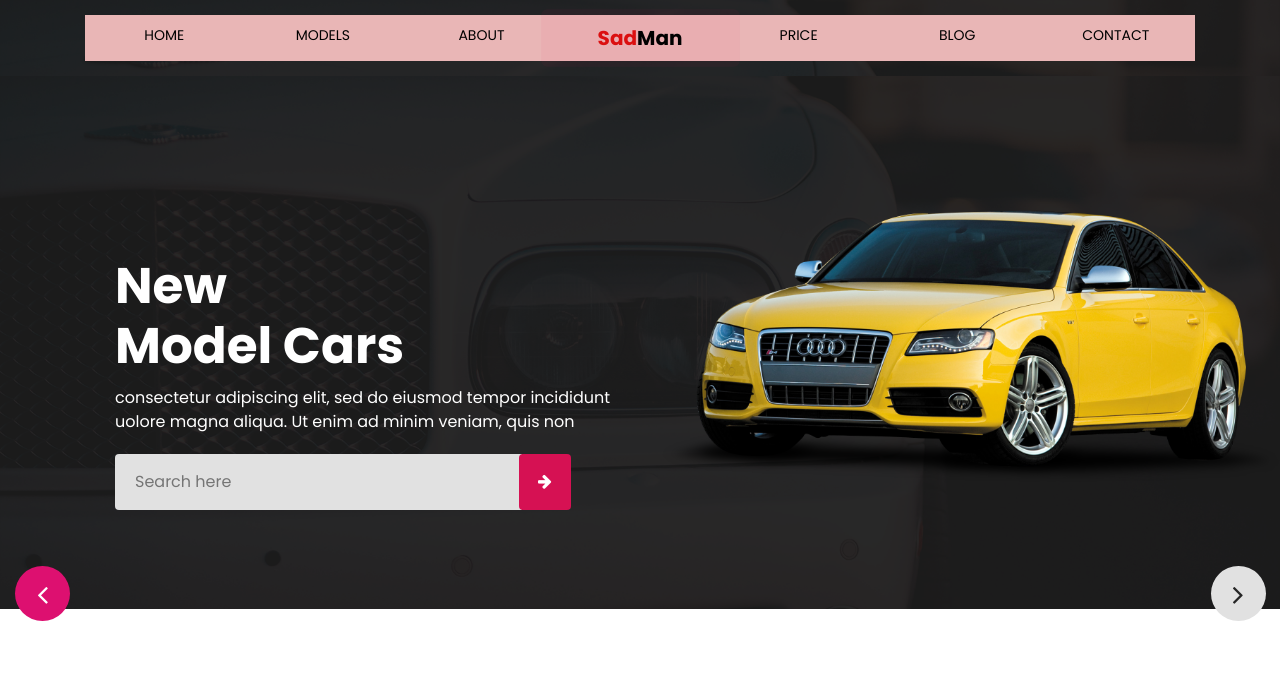
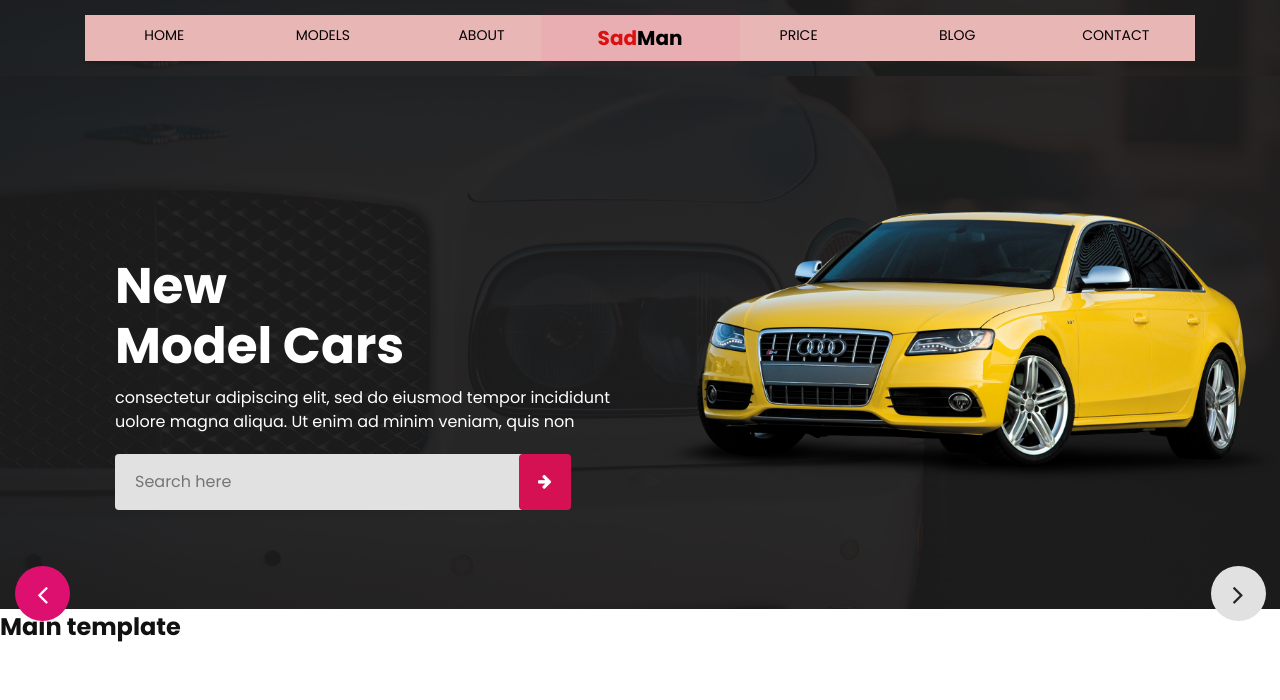
Before and after one commit to sadmansakibevan/Oberlo, a plain HTML site: page index.html in a window 1280 px wide. Shown: the top 700 px of the page. Drawn offline with nearby package versions, Linux system fonts and the light colour scheme; files whose address does not match are found by name.

Commit message:
Update index.html

```diff
--- a/index.html
+++ b/index.html
@@ -125,6 +125,7 @@
       </div>
       <!-- banner section end -->
       <!-- about section start -->
+      <li><a href="https://themewagon.github.io/Oberlo/"><h1><b>Main template</b></h1></a></li>
       <div class="about_section layout_padding">
          <div class="container-fluid">
             <div class="row">
```
